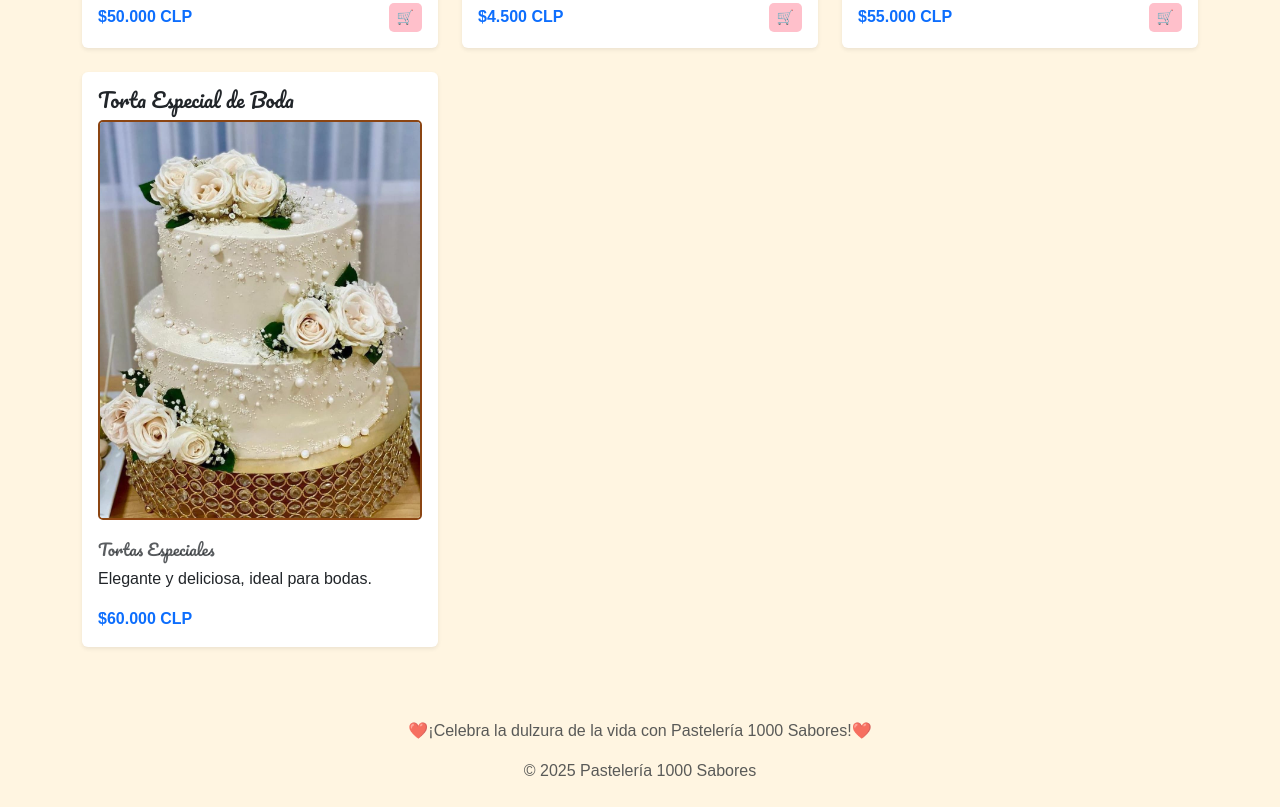
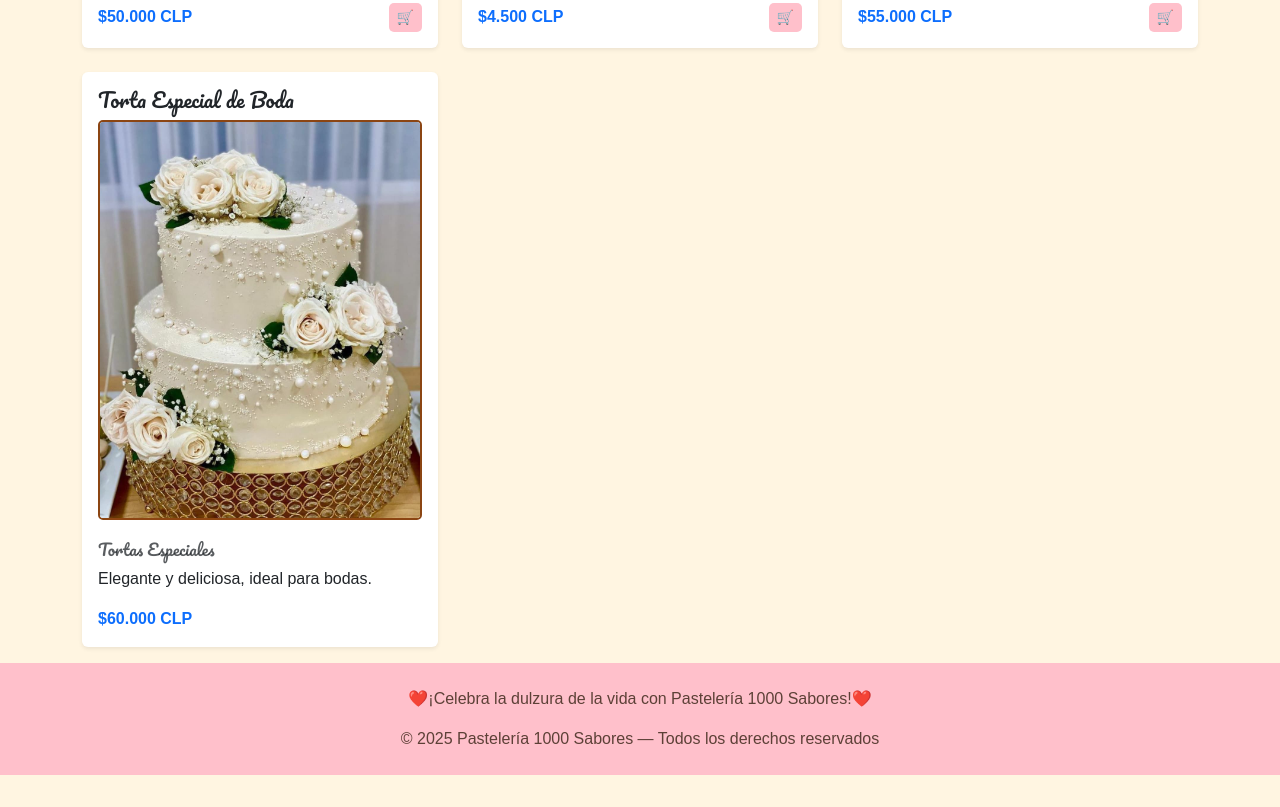
Before and after one commit to belen3434/mil-sabores-website, a plain HTML site: page catalogo.html in a window 1280 px wide. Shown: the part 3193-4000 px from the top of the page. After the commit the page ends 3968 px from the top, so only its background shows below. Drawn offline with nearby package versions, Linux system fonts and the light colour scheme.

Commit message:
Cambios footer detalles

```diff
--- a/catalogo.html
+++ b/catalogo.html
@@ -335,9 +335,11 @@
 
     </div>
   </main>
-  <footer class="text-center mt-5 text-muted py-4">
-     <p class="text-muted">❤️¡Celebra la dulzura de la vida con Pastelería 1000 Sabores!❤️</p>
-    © 2025 Pastelería 1000 Sabores
+  <p> </p>
+  <!-- ================= FOOTER ================= -->
+  <footer class="text-center p-4" style="background-color:#FFC0CB;">
+    <p>❤️¡Celebra la dulzura de la vida con Pastelería 1000 Sabores!❤️</p>
+    © 2025 Pastelería 1000 Sabores — Todos los derechos reservados
   </footer>
 
   <!-- Bootstrap JS -->
```
Also changed, not shown: nosotros.html (+5 -0 lines).
